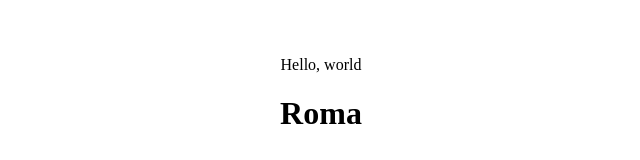
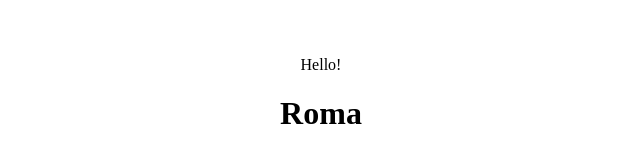
Before and after one commit to rasif1996/gitlearn, a React (Vite) app: page / in a window 1280 px wide. Shown: the top 160 px of the page, without its empty margins (319-959 px from the left). Built offline with nearby package versions, Linux system fonts and the light colour scheme.

Commit message:
[B2B-0005]: change hello text

```diff
--- a/src/App.jsx
+++ b/src/App.jsx
@@ -3,7 +3,7 @@ import './App.css';
 function App() {
 	return (
 		<>
-			<p>Hello, world</p>
+			<p>Hello!</p>
 			<h1>Roma</h1>
 			<h1>Romanov</h1>
 			<h1>28.10.1996</h1>
```
